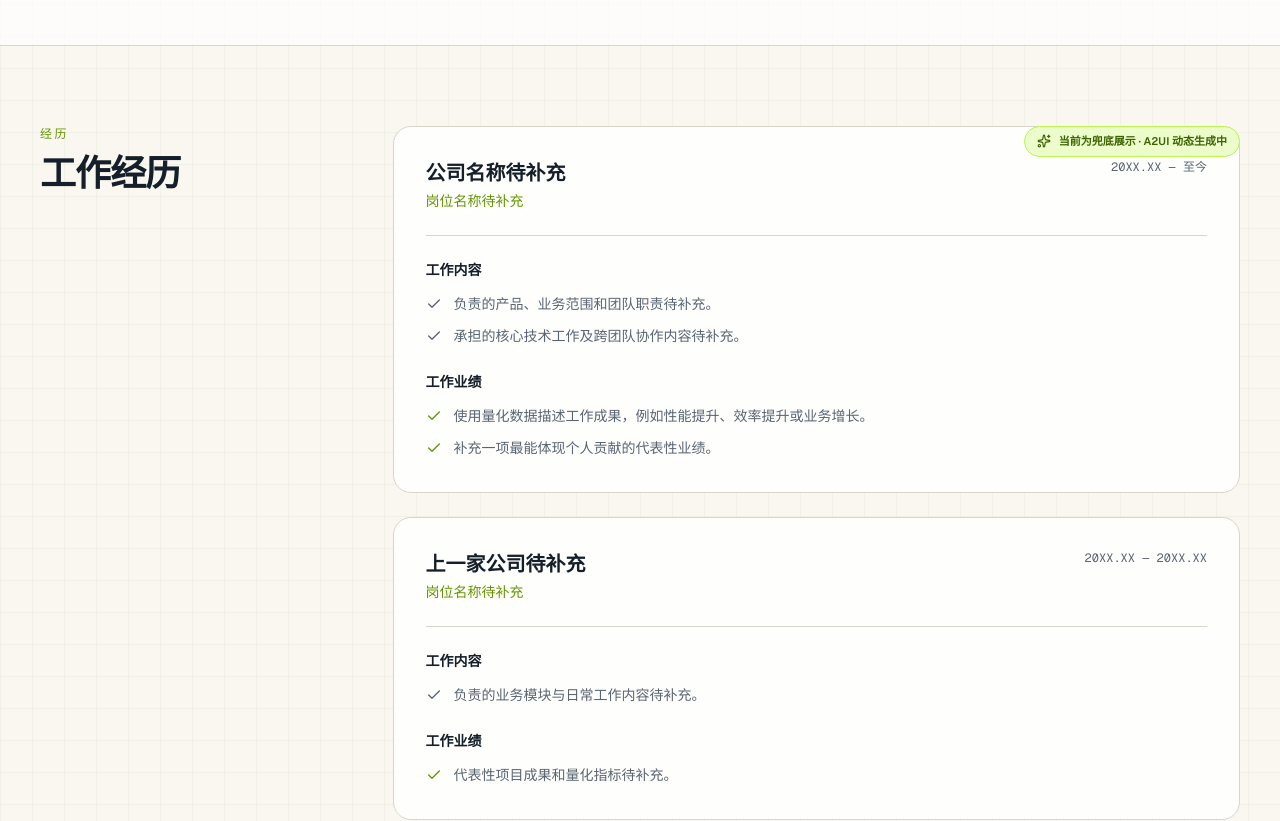
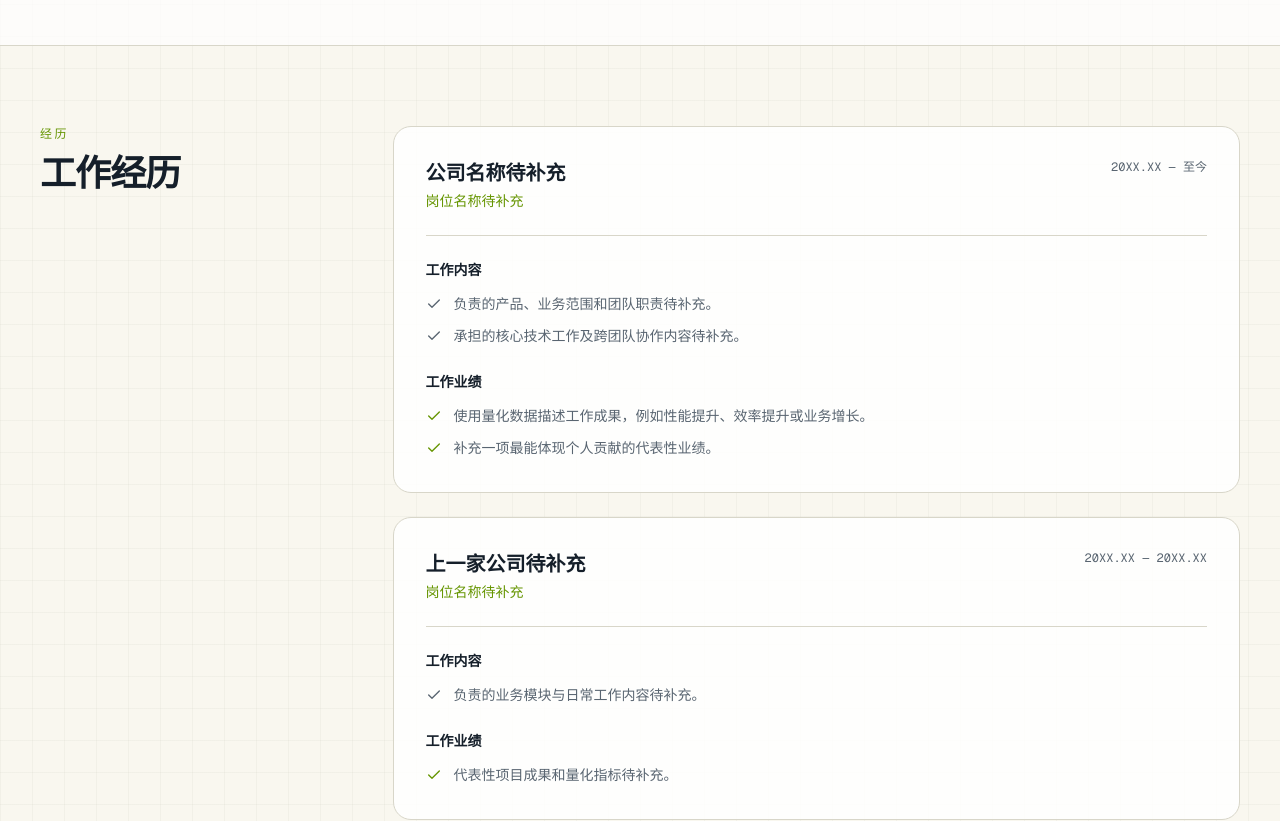
Before and after one commit to chenfan123/myBlog, a Next.js app in the folder apps/web/: page / in a window 1280 px wide. Shown: the part 1820-2641 px from the top of the page. Built offline with nearby package versions, Linux system fonts and the light colour scheme; no server answers.

Commit message:
refactor: render work experience statically

```diff
--- a/apps/web/src/app/page.tsx
+++ b/apps/web/src/app/page.tsx
@@ -373,7 +373,6 @@ export default async function Home() {
         id="experience"
         className="mx-auto max-w-7xl px-6 py-20 lg:px-10"
       >
-        <A2UISectionEnhancement kind="experiences" title="工作经历" items={experiences}>
         <div className="grid gap-14 lg:grid-cols-[0.35fr_1fr]">
         <SectionHeading
           eyebrow="经历"
@@ -407,7 +406,6 @@ export default async function Home() {
           ))}
         </div>
         </div>
-        </A2UISectionEnhancement>
       </section>
 
       <section id="projects" className="border-y bg-white/70">
```
